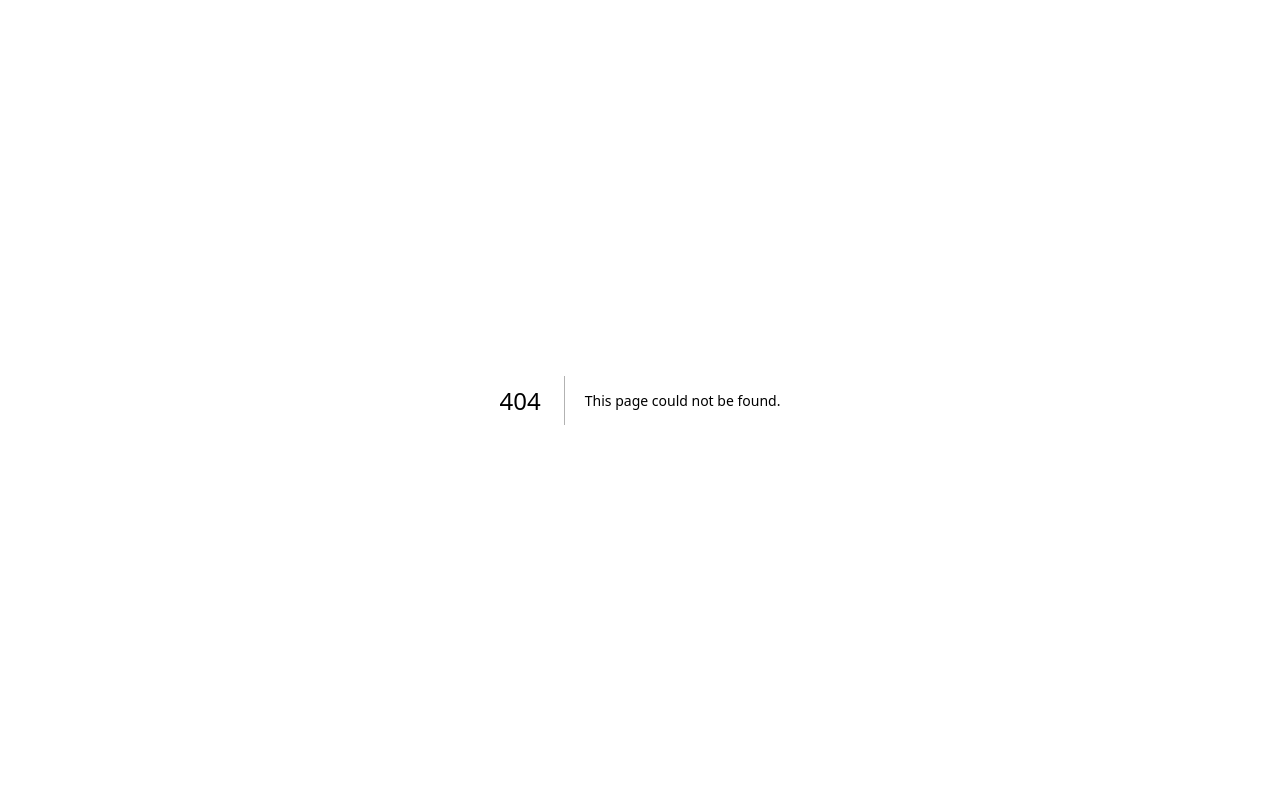
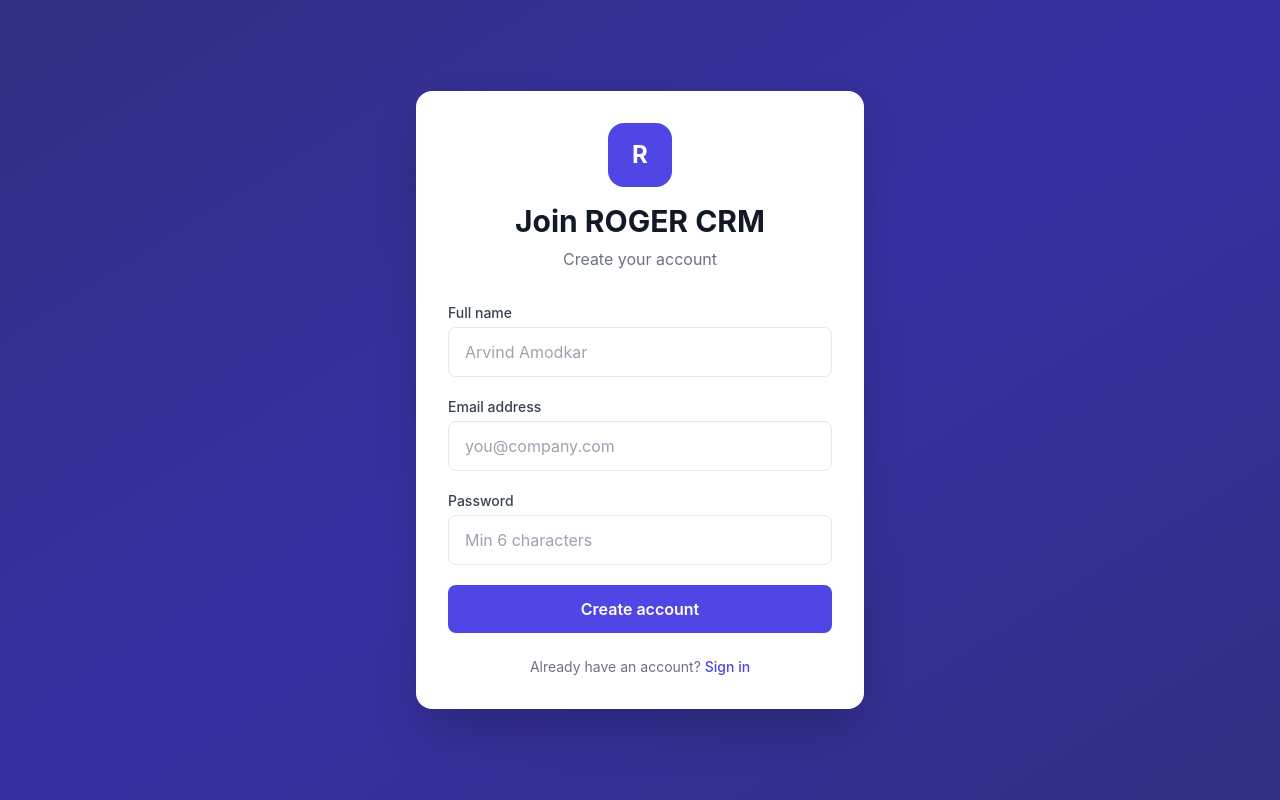
Before and after one commit to arvind-amodkar/Roger-CRM, a Next.js app: page /signup in a window 1280 px wide. Before the commit this address had no page. Built offline with nearby package versions, Linux system fonts and the light colour scheme; no server answers.

Commit message:
Create page.tsx

```diff
--- /dev/null
+++ b/src/app/signup/page.tsx
@@ -0,0 +1,112 @@
+'use client'
+import { useState } from 'react'
+import { createClient } from '@/lib/supabase/client'
+import { useRouter } from 'next/navigation'
+
+export default function SignupPage() {
+  const [email, setEmail] = useState('')
+  const [password, setPassword] = useState('')
+  const [fullName, setFullName] = useState('')
+  const [loading, setLoading] = useState(false)
+  const [error, setError] = useState('')
+  const [success, setSuccess] = useState(false)
+  const router = useRouter()
+  const supabase = createClient()
+
+  const handleSignup = async (e: React.FormEvent) => {
+    e.preventDefault()
+    setLoading(true)
+    setError('')
+    const { error } = await supabase.auth.signUp({
+      email,
+      password,
+      options: { data: { full_name: fullName } }
+    })
+    if (error) {
+      setError(error.message)
+      setLoading(false)
+    } else {
+      setSuccess(true)
+      setLoading(false)
+    }
+  }
+
+  if (success) return (
+    <div className="min-h-screen bg-gradient-to-br from-indigo-900 via-indigo-800 to-indigo-900 flex items-center justify-center p-4">
+      <div className="bg-white rounded-2xl shadow-2xl w-full max-w-md p-8 text-center">
+        <div className="w-16 h-16 bg-green-100 rounded-full flex items-center justify-center mx-auto mb-4">
+          <span className="text-green-600 text-2xl">✓</span>
+        </div>
+        <h2 className="text-2xl font-bold text-gray-900 mb-2">Check your email!</h2>
+        <p className="text-gray-500 mb-6">We sent a confirmation link to <strong>{email}</strong></p>
+        <a href="/login" className="text-indigo-600 font-medium hover:underline">Back to login</a>
+      </div>
+    </div>
+  )
+
+  return (
+    <div className="min-h-screen bg-gradient-to-br from-indigo-900 via-indigo-800 to-indigo-900 flex items-center justify-center p-4">
+      <div className="bg-white rounded-2xl shadow-2xl w-full max-w-md p-8">
+        <div className="text-center mb-8">
+          <div className="inline-flex items-center justify-center w-16 h-16 bg-indigo-600 rounded-2xl mb-4">
+            <span className="text-white text-2xl font-bold">R</span>
+          </div>
+          <h1 className="text-3xl font-bold text-gray-900">Join ROGER CRM</h1>
+          <p className="text-gray-500 mt-2">Create your account</p>
+        </div>
+        <form onSubmit={handleSignup} className="space-y-5">
+          {error && (
+            <div className="bg-red-50 border border-red-200 text-red-600 px-4 py-3 rounded-lg text-sm">
+              {error}
+            </div>
+          )}
+          <div>
+            <label className="block text-sm font-medium text-gray-700 mb-1">Full name</label>
+            <input
+              type="text"
+              value={fullName}
+              onChange={(e) => setFullName(e.target.value)}
+              required
+              className="w-full px-4 py-3 border border-gray-200 rounded-lg focus:outline-none focus:ring-2 focus:ring-indigo-500"
+              placeholder="Arvind Amodkar"
+            />
+          </div>
+          <div>
+            <label className="block text-sm font-medium text-gray-700 mb-1">Email address</label>
+            <input
+              type="email"
+              value={email}
+              onChange={(e) => setEmail(e.target.value)}
+              required
+              className="w-full px-4 py-3 border border-gray-200 rounded-lg focus:outline-none focus:ring-2 focus:ring-indigo-500"
+              placeholder="you@company.com"
+            />
+          </div>
+          <div>
+            <label className="block text-sm font-medium text-gray-700 mb-1">Password</label>
+            <input
+              type="password"
+              value={password}
+              onChange={(e) => setPassword(e.target.value)}
+              required
+              minLength={6}
+              className="w-full px-4 py-3 border border-gray-200 rounded-lg focus:outline-none focus:ring-2 focus:ring-indigo-500"
+              placeholder="Min 6 characters"
+            />
+          </div>
+          <button
+            type="submit"
+            disabled={loading}
+            className="w-full bg-indigo-600 hover:bg-indigo-700 text-white font-semibold py-3 rounded-lg transition duration-200 disabled:opacity-50"
+          >
+            {loading ? 'Creating account...' : 'Create account'}
+          </button>
+        </form>
+        <p className="text-center text-sm text-gray-500 mt-6">
+          Already have an account?{' '}
+          <a href="/login" className="text-indigo-600 font-medium hover:underline">Sign in</a>
+        </p>
+      </div>
+    </div>
+  )
+}
```
